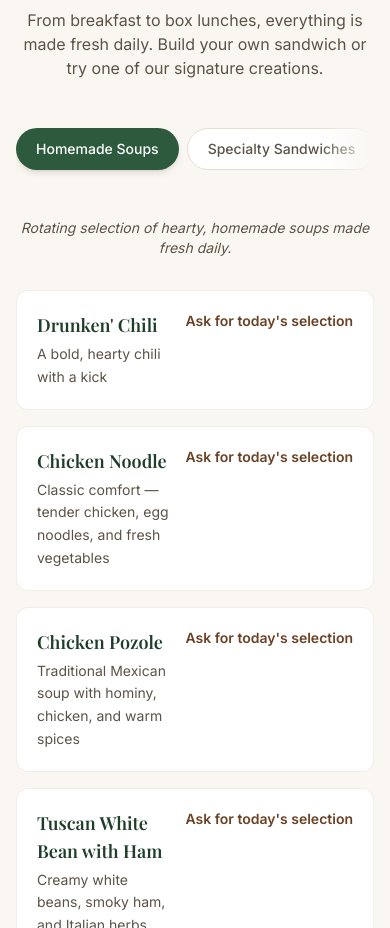
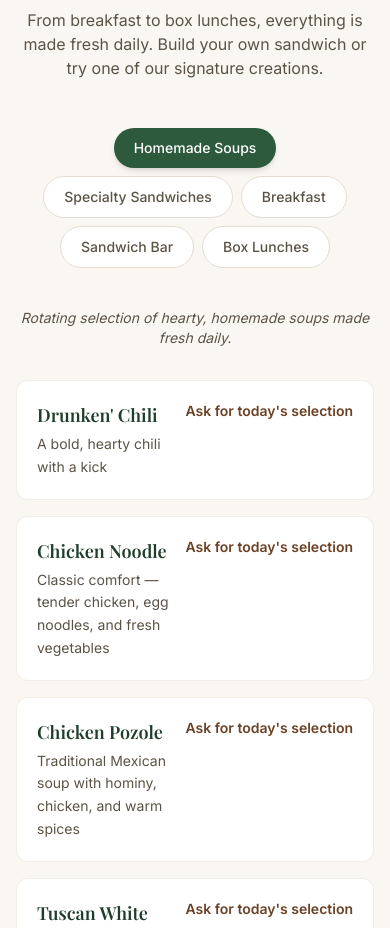
Before and after one commit to geesanchez/deli-website, a Next.js app: page / in a window 390 px wide. Shown: the part 980-1908 px from the top of the page. Built offline with nearby package versions, Linux system fonts and the light colour scheme; a web font is replaced by a local one.

Commit message:
Wrap menu tabs on mobile so all 5 are visible

```diff
--- a/components/Menu.tsx
+++ b/components/Menu.tsx
@@ -26,14 +26,13 @@ export default function Menu() {
         </div>
 
         {/* Tabs */}
-        <div className="mb-10 relative">
-          <div className="flex overflow-x-auto gap-2 pb-2 menu-tabs justify-start sm:justify-center">
-            {/* Scroll fade handled by CSS */}
+        <div className="mb-10">
+          <div className="flex flex-wrap justify-center gap-2">
             {menuCategories.map((category) => (
               <button
                 key={category.id}
                 onClick={() => setActiveTab(category.id)}
-                className={`shrink-0 rounded-full px-5 py-2.5 text-sm font-medium transition-all ${
+                className={`rounded-full px-5 py-2.5 text-sm font-medium transition-all ${
                   activeTab === category.id
                     ? "bg-deli-green text-white shadow-md"
                     : "bg-white text-deli-text-light hover:bg-deli-green/10 hover:text-deli-green border border-deli-border"
```
